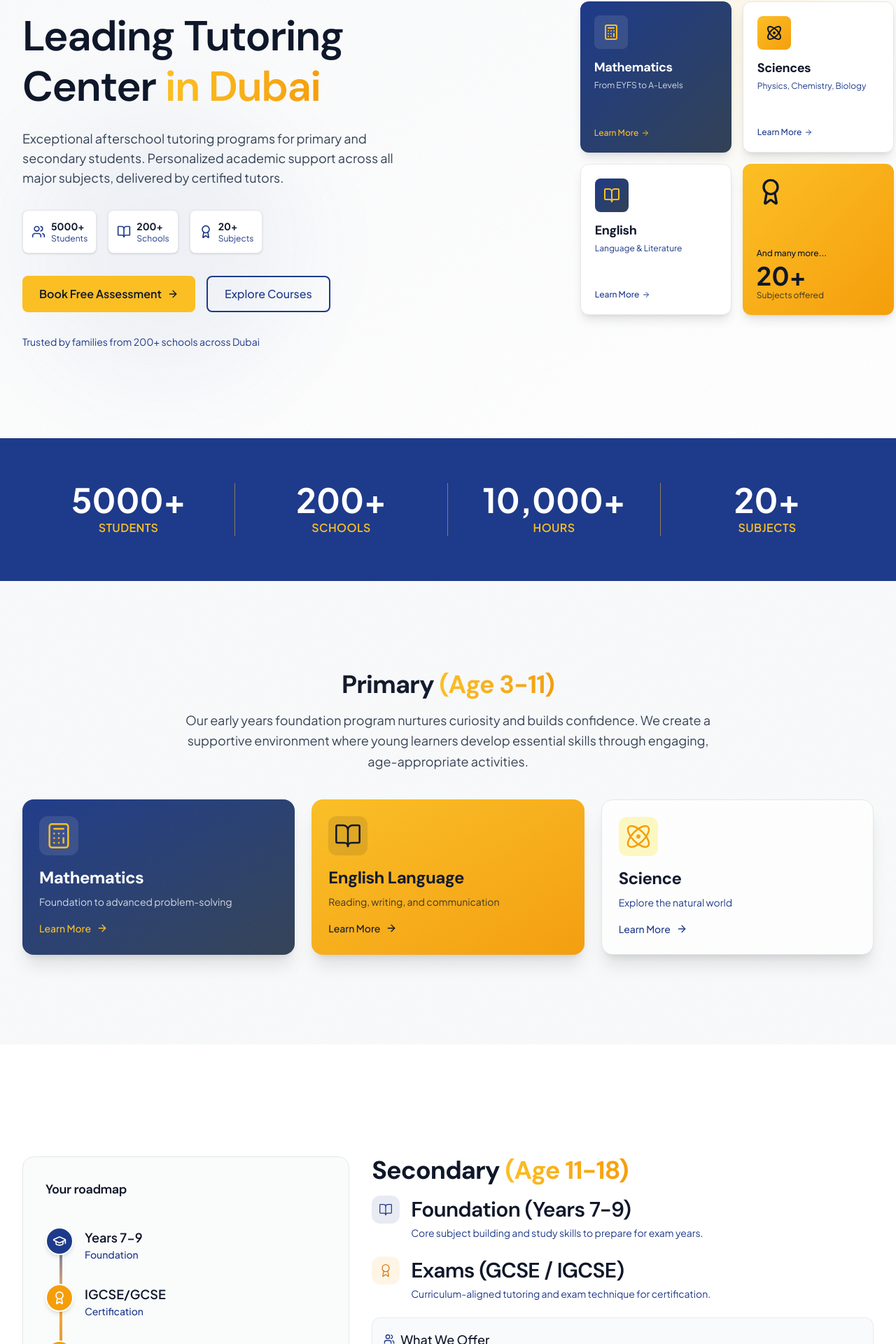
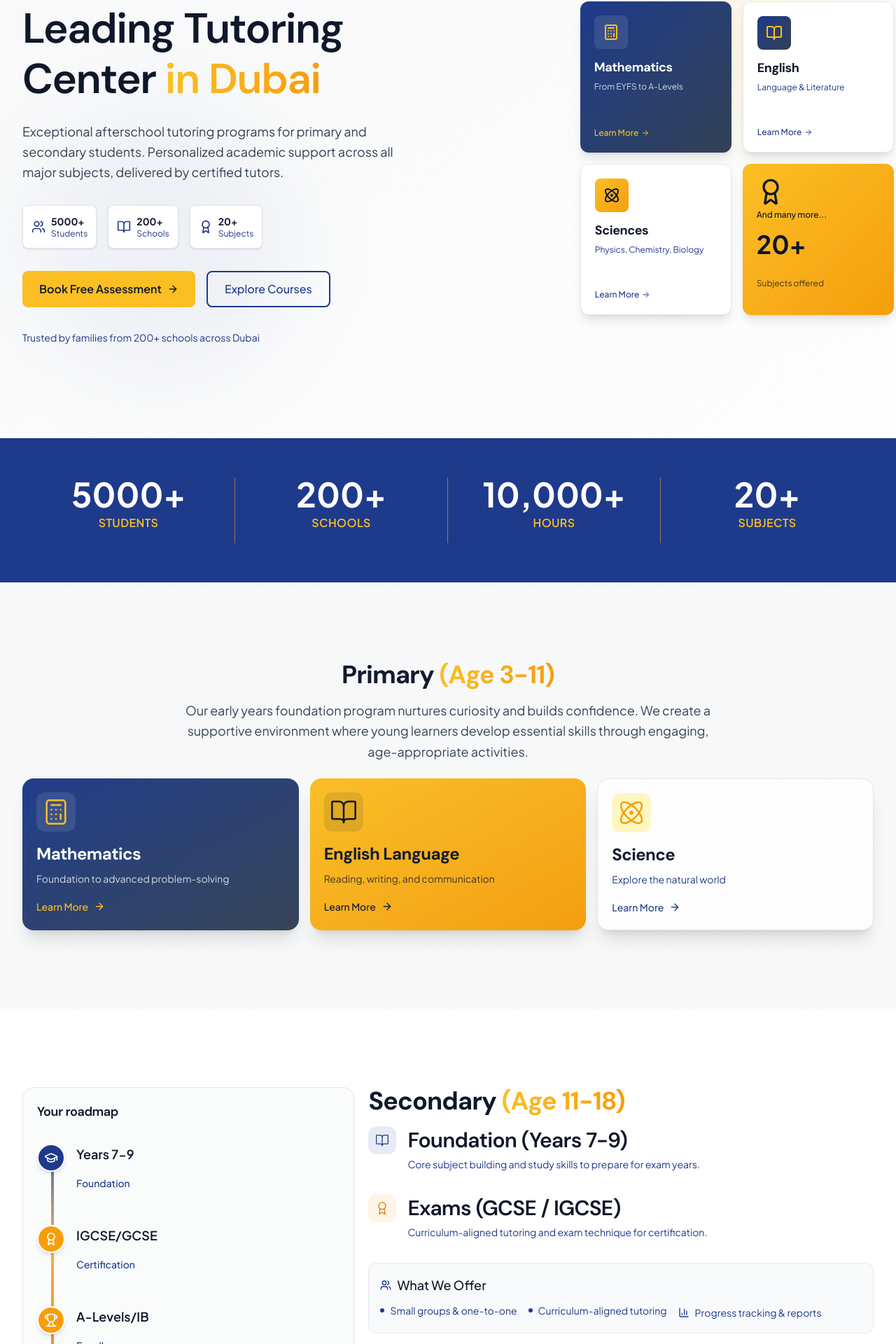
Before and after one commit to mshayan1121/improveme-website, a Next.js app: page / in a window 1280 px wide. Shown: the part 174-2094 px from the top of the page at 70% size. Built offline with nearby package versions, Linux system fonts and the light colour scheme.

Commit message:
Reorder hero subject cards: Mathematics, English, Science; other UI updates

```diff
--- a/src/app/globals.css
+++ b/src/app/globals.css
@@ -52,6 +52,9 @@
 
 /* Tailwind v4 theme: expose custom colors for utilities */
 @theme {
+  /* Custom tight spacing */
+  --spacing-18: 4.5rem;
+  --spacing-22: 5.5rem;
   --color-navy-900: rgb(var(--navy-900));
   --color-navy-800: rgb(var(--navy-800));
   --color-navy-700: rgb(var(--navy-700));
@@ -82,9 +85,7 @@
 
   /* Typography Scale */
   h1, h2, h3, h4, h5, h6 {
-    font-family: var(--font-display), ui-sans-serif, system-ui, sans-serif;
-    font-weight: 600;
-    letter-spacing: -0.025em;
+    @apply font-display font-semibold tracking-tight mb-4;
   }
 
   h1 {
@@ -128,10 +129,8 @@
   @media (min-width: 1024px) { h6 { font-size: 1.25rem; } }
 
   p {
-    font-size: 1rem;
-    line-height: 1.625;
+    @apply text-base md:text-lg leading-relaxed mb-4;
   }
-  @media (min-width: 768px) { p { font-size: 1.125rem; } }
 
   /* Smooth scrolling */
   html {
@@ -148,16 +147,10 @@
 @layer components {
   /* === CUSTOM COMPONENT STYLES === */
 
-  /* Section Container - Tighter spacing */
+  /* Section Container - UPDATED: Tighter spacing */
   .section-container {
-    max-width: 80rem;
-    margin-left: auto;
-    margin-right: auto;
-    padding: 3rem 1rem;
+    @apply max-w-7xl mx-auto px-4 sm:px-6 lg:px-8 py-10 md:py-14;
   }
-  @media (min-width: 640px) { .section-container { padding-left: 1.5rem; padding-right: 1.5rem; } }
-  @media (min-width: 1024px) { .section-container { padding-left: 2rem; padding-right: 2rem; } }
-  @media (min-width: 768px) { .section-container { padding-top: 4rem; padding-bottom: 4rem; } }
 
   /* Gradient Text */
   .gradient-text-warmth {
@@ -273,6 +266,23 @@
     backdrop-filter: blur(12px);
     background-color: rgb(255 255 255 / 0.8);
     border: 1px solid rgb(226 232 240 / 0.5);
+  }
+
+  /* Tighter spacing utilities */
+  .tight-section {
+    @apply py-10 md:py-14;
+  }
+
+  .tight-grid {
+    @apply gap-3 md:gap-4;
+  }
+
+  .tight-card {
+    @apply p-4 md:p-5;
+  }
+
+  .tight-spacing {
+    @apply space-y-4;
   }
 }
 
--- a/src/components/Footer.tsx
+++ b/src/components/Footer.tsx
@@ -35,8 +35,8 @@ const phones = [
 export default function Footer() {
   return (
     <footer className="bg-navy-900 text-white">
-      <div className="max-w-6xl mx-auto px-4 sm:px-6 lg:px-8 py-12 md:py-16">
-        <div className="grid grid-cols-1 md:grid-cols-2 lg:grid-cols-4 gap-10 lg:gap-12">
+      <div className="max-w-6xl mx-auto px-4 sm:px-6 lg:px-8 py-10 md:py-14">
+        <div className="grid grid-cols-1 md:grid-cols-2 lg:grid-cols-4 gap-6 lg:gap-8">
           {/* 1. Logo & Social */}
           <div className="space-y-4">
             <Link href="/" className="inline-block">
@@ -132,7 +132,7 @@ export default function Footer() {
         </div>
 
         {/* Bottom Bar */}
-        <div className="mt-12 pt-8 border-t border-navy-800">
+        <div className="mt-6 pt-6 border-t border-navy-800">
           <div className="flex flex-col md:flex-row md:items-center md:justify-between gap-4">
             <p className="text-gray-500 text-sm">
               Improve ME Institute © 2026. All Rights Reserved
--- a/src/components/hero/HomeHero.tsx
+++ b/src/components/hero/HomeHero.tsx
@@ -134,9 +134,34 @@ const HomeHero = () => {
               </Link>
             </motion.div>
 
-            {/* Card 2 - Sciences */}
+            {/* Card 2 - English */}
             <motion.div
               custom={1}
+              variants={cardVariants}
+              initial="hidden"
+              animate="visible"
+              whileHover={{ scale: 1.05 }}
+              className="flex flex-col p-5 rounded-xl shadow-lg bg-white border border-gray-200 aspect-square transition-transform"
+            >
+              <div className="w-12 h-12 rounded-lg bg-gradient-to-br from-navy-600 to-navy-700 flex items-center justify-center mb-3">
+                <BookOpen className="w-6 h-6 text-yellow-400" />
+              </div>
+              <h3 className="text-lg font-bold text-navy-900 mb-1">English</h3>
+              <p className="text-xs text-navy-600 mb-auto">
+                Language & Literature
+              </p>
+              <Link
+                href="/courses#english"
+                className="inline-flex items-center gap-1 text-xs text-navy-600 mt-3 font-medium hover:gap-2 transition-all w-fit"
+              >
+                Learn More
+                <ArrowRight className="w-3 h-3" />
+              </Link>
+            </motion.div>
+
+            {/* Card 3 - Sciences */}
+            <motion.div
+              custom={2}
               variants={cardVariants}
               initial="hidden"
               animate="visible"
@@ -152,31 +177,6 @@ const HomeHero = () => {
               </p>
               <Link
                 href="/courses#sciences"
-                className="inline-flex items-center gap-1 text-xs text-navy-600 mt-3 font-medium hover:gap-2 transition-all w-fit"
-              >
-                Learn More
-                <ArrowRight className="w-3 h-3" />
-              </Link>
-            </motion.div>
-
-            {/* Card 3 - English */}
-            <motion.div
-              custom={2}
-              variants={cardVariants}
-              initial="hidden"
-              animate="visible"
-              whileHover={{ scale: 1.05 }}
-              className="flex flex-col p-5 rounded-xl shadow-lg bg-white border border-gray-200 aspect-square transition-transform"
-            >
-              <div className="w-12 h-12 rounded-lg bg-gradient-to-br from-navy-600 to-navy-700 flex items-center justify-center mb-3">
-                <BookOpen className="w-6 h-6 text-yellow-400" />
-              </div>
-              <h3 className="text-lg font-bold text-navy-900 mb-1">English</h3>
-              <p className="text-xs text-navy-600 mb-auto">
-                Language & Literature
-              </p>
-              <Link
-                href="/courses#english"
                 className="inline-flex items-center gap-1 text-xs text-navy-600 mt-3 font-medium hover:gap-2 transition-all w-fit"
               >
                 Learn More
--- a/src/components/sections/PrimarySection.tsx
+++ b/src/components/sections/PrimarySection.tsx
@@ -51,11 +51,11 @@ export default function PrimarySection() {
   return (
     <section
       ref={ref}
-      className="relative overflow-hidden bg-gray-50 py-12 md:py-16 noise-texture"
+      className="relative overflow-hidden bg-gray-50 py-10 md:py-14 noise-texture"
     >
       <div className="section-container">
         {/* Heading + intro (centered, max-w-3xl) */}
-        <div className="text-center max-w-3xl mx-auto mb-10">
+        <div className="text-center max-w-3xl mx-auto mb-6">
           <motion.h2
             initial={{ opacity: 0, y: 20 }}
             animate={isInView ? { opacity: 1, y: 0 } : {}}
@@ -77,7 +77,7 @@ export default function PrimarySection() {
         </div>
 
         {/* Grid of 3 subject cards */}
-        <div className="grid md:grid-cols-3 gap-6">
+        <div className="grid md:grid-cols-3 gap-4">
           {subjectCards.map((subject, index) => (
             <motion.div
               key={subject.name}
@@ -85,7 +85,7 @@ export default function PrimarySection() {
               animate={isInView ? { opacity: 1, y: 0 } : {}}
               transition={{ duration: 0.5, delay: 0.2 + index * 0.1 }}
               whileHover={{ scale: 1.05, rotate: 1 }}
-              className={`rounded-2xl shadow-xl p-6 cursor-pointer ${subject.bgClass}`}
+              className={`rounded-2xl shadow-xl p-4 md:p-5 cursor-pointer ${subject.bgClass}`}
             >
               <div
                 className={`w-14 h-14 flex items-center justify-center mb-4 ${subject.iconContainerClass}`}
--- a/src/components/sections/SecondarySection.tsx
+++ b/src/components/sections/SecondarySection.tsx
@@ -67,11 +67,11 @@ export default function SecondarySection() {
   return (
     <section
       ref={ref}
-      className="relative overflow-hidden bg-white py-16 md:py-24"
+      className="relative overflow-hidden bg-white py-10 md:py-14"
     >
       <div className="section-container">
         {/* Reverse Layout - Top Row */}
-        <div className="grid lg:grid-cols-5 gap-6 lg:gap-8 mb-12">
+        <div className="grid lg:grid-cols-5 gap-4 lg:gap-5 mb-6">
           {/* Left - Timeline (40%) */}
           <motion.div
             initial={{ opacity: 0, x: -20 }}
@@ -79,8 +79,8 @@ export default function SecondarySection() {
             transition={{ duration: 0.6 }}
             className="lg:col-span-2 order-2 lg:order-1"
           >
-            <div className="h-full min-h-[360px] rounded-2xl bg-gray-50/80 border border-gray-200 p-6 md:p-8 flex flex-col">
-              <h3 className="text-lg font-semibold text-navy-900 mb-6">
+            <div className="h-full min-h-[360px] rounded-2xl bg-gray-50/80 border border-gray-200 p-4 md:p-5 flex flex-col">
+              <h3 className="text-lg font-semibold text-navy-900 mb-4">
                 Your roadmap
               </h3>
               <div className="relative flex flex-col gap-0">
@@ -142,7 +142,7 @@ export default function SecondarySection() {
             <h2 className="text-3xl md:text-4xl font-bold text-navy-900 mb-4">
               Secondary <span className="gradient-text-warmth">(Age 11-18)</span>
             </h2>
-            <div className="space-y-6 mb-6">
+            <div className="space-y-4 mb-4">
               <div className="flex gap-4">
                 <div className="w-10 h-10 rounded-xl bg-navy-600/10 flex items-center justify-center shrink-0">
                   <BookOpen className="w-5 h-5 text-navy-600" strokeWidth={1.5} />
@@ -166,7 +166,7 @@ export default function SecondarySection() {
                 </div>
               </div>
             </div>
-            <div className="bg-gray-50 rounded-xl p-4 mb-8 border border-gray-200/80">
+            <div className="bg-gray-50 rounded-xl p-4 mb-5 border border-gray-200/80">
               <p className="font-medium text-navy-900 mb-3 flex items-center gap-2">
                 <Users className="w-4 h-4 text-navy-600" />
                 What We Offer
@@ -197,7 +197,7 @@ export default function SecondarySection() {
         </div>
 
         {/* Bottom - 8 Subject Cards Grid */}
-        <div className="grid grid-cols-2 md:grid-cols-4 gap-4">
+        <div className="grid grid-cols-2 md:grid-cols-4 gap-3">
           {subjectCards.map((subject, index) => (
             <motion.div
               key={subject.name}
--- a/src/components/sections/StatsBar.tsx
+++ b/src/components/sections/StatsBar.tsx
@@ -57,10 +57,10 @@ export default function StatsBar() {
   return (
     <section
       ref={ref}
-      className="w-full bg-[#1e3a8a] py-12 md:py-16 overflow-hidden"
+      className="w-full bg-[#1e3a8a] py-10 md:py-14 overflow-hidden"
     >
       <div className="section-container py-0">
-        <div className="grid grid-cols-2 lg:grid-cols-4 gap-8 lg:gap-0">
+        <div className="grid grid-cols-2 lg:grid-cols-4 gap-4 lg:gap-0">
           {stats.map((stat, index) => (
             <motion.div
               key={stat.label}
```
Also changed, not shown: src/components/sections/BookingCTA.tsx (+5 -5 lines), src/components/sections/TestimonialsCarousel.tsx (+7 -7 lines).
